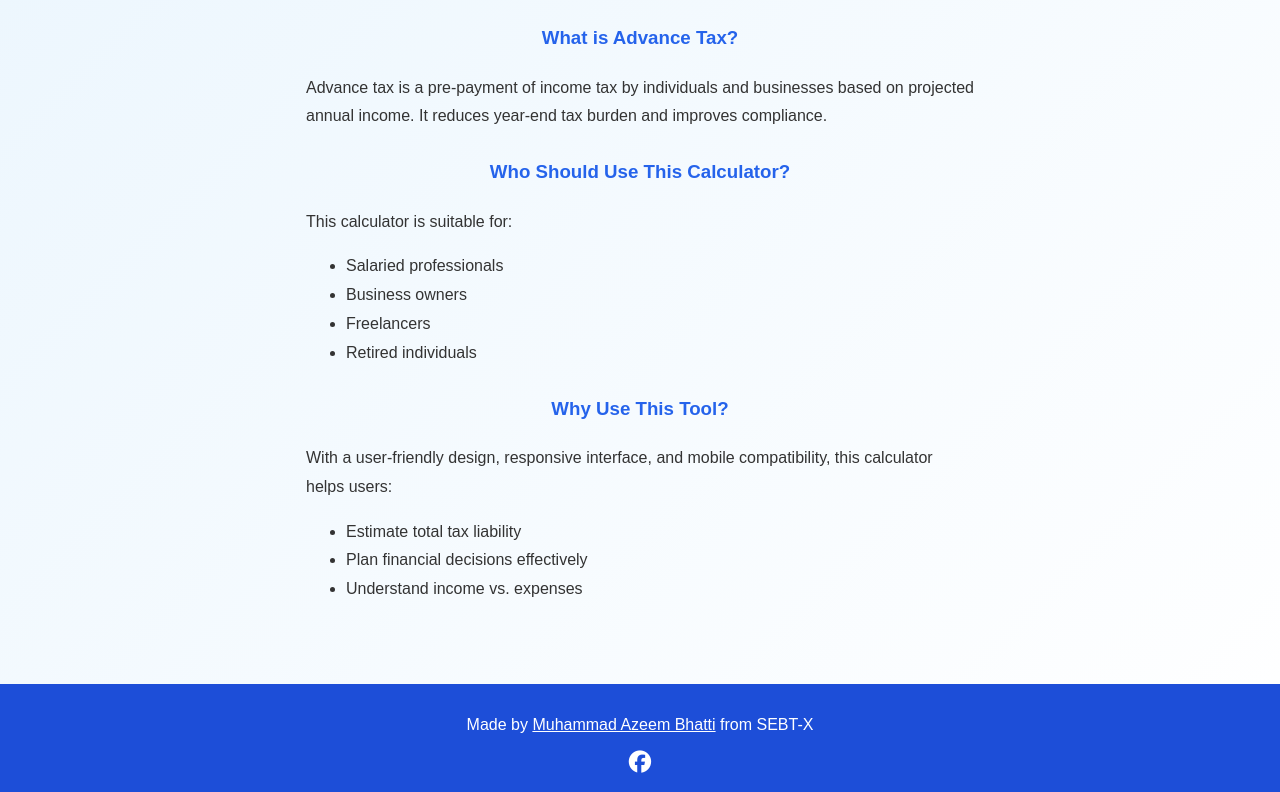
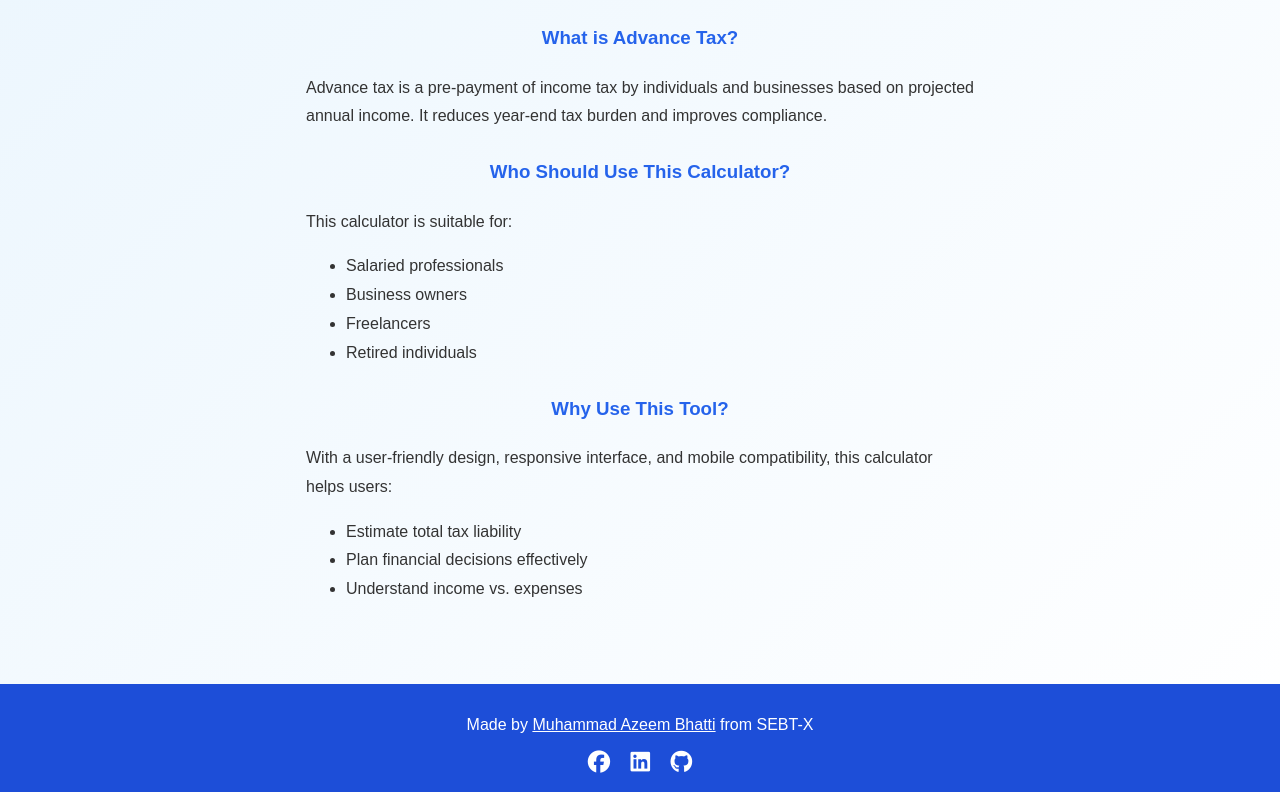
Before and after one commit to isamsays/salarytaxcalculator, a plain HTML site: page index.html in a window 1280 px wide. Shown: the part 1131-1923 px from the top of the page. Drawn offline with Linux system fonts and the light colour scheme.

Commit message:
Update index.html

```diff
--- a/index.html
+++ b/index.html
@@ -199,6 +199,8 @@
     <p>Made by <a href="https://facebook.com/azeem2kool" target="_blank" style="color:white; text-decoration: underline;">Muhammad Azeem Bhatti</a> from SEBT-X</p>
     <div class="social-icons">
       <a href="https://facebook.com/azeem2kool" target="_blank"><i class="fab fa-facebook"></i></a>
+      <a href="https://linkedin.com/in/azeem2kool" target="_blank"><i class="fab fa-linkedin"></i></a>
+      <a href="https://github.com/azeem2kool" target="_blank"><i class="fab fa-github"></i></a>
     </div>
   </footer>
 
```
